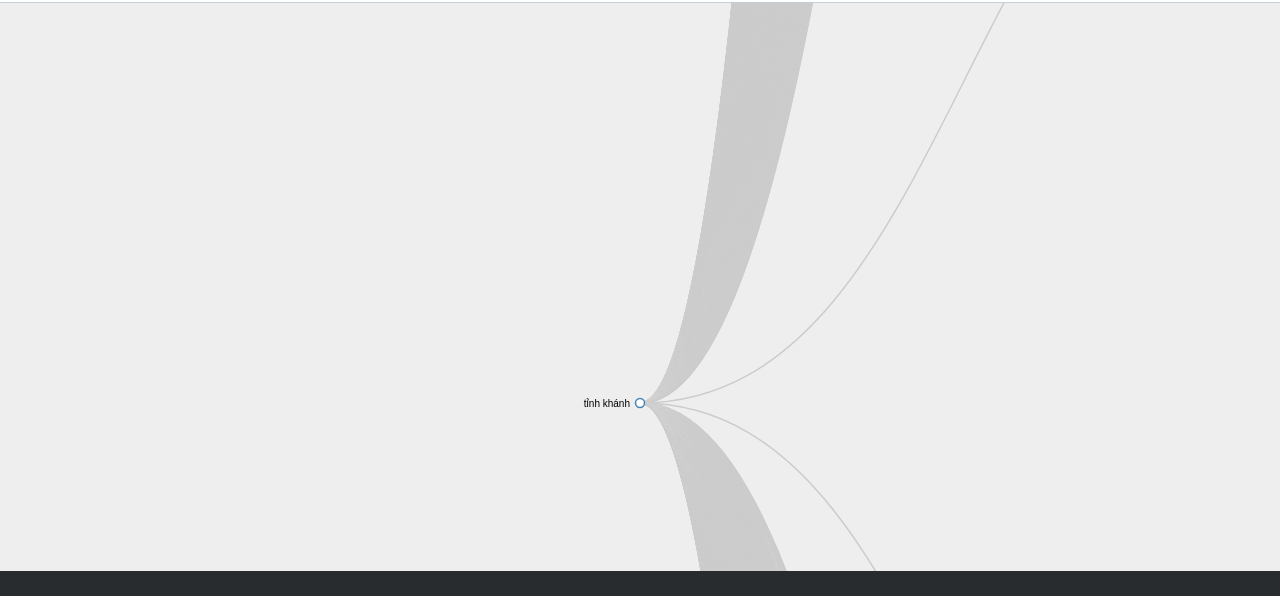
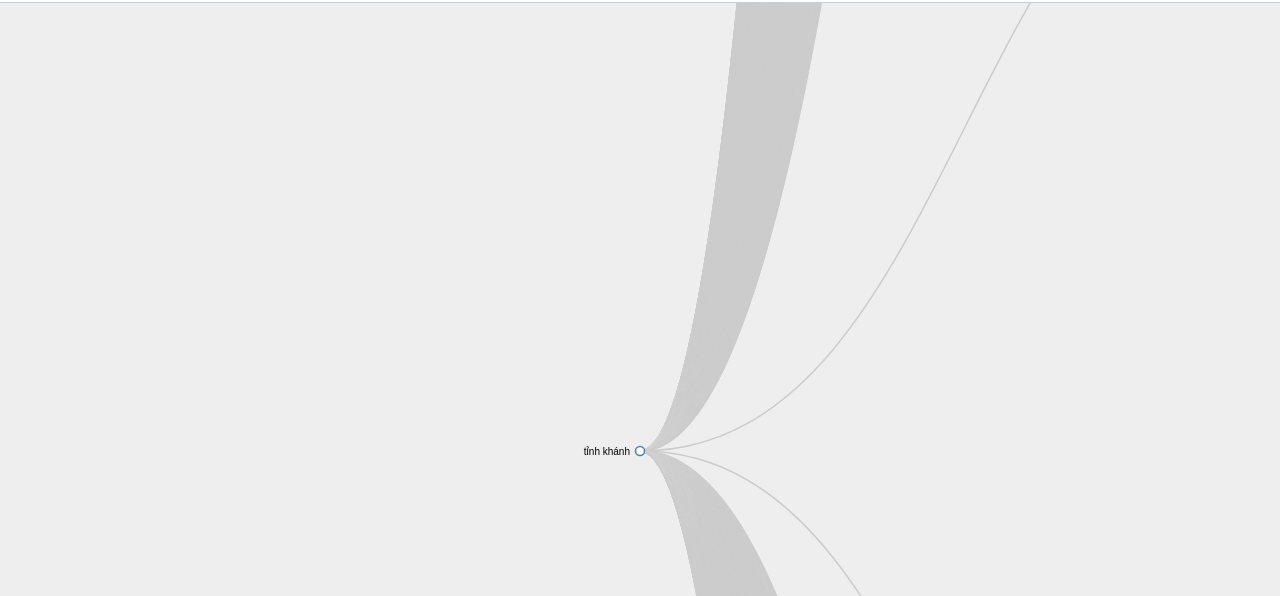
Before and after one commit to vnlaw/vnlaw.github.io, a plain HTML site: page lda/index.html in a window 1280 px wide. Shown: the part 65-661 px from the top of the page. Drawn offline with nearby package versions, Linux system fonts and the light colour scheme; animation ran at ten frames a second.

Commit message:
Change size of svg

```diff
--- a/lda/assets/style/style.css
+++ b/lda/assets/style/style.css
@@ -52,7 +52,7 @@ a.navbar-brand:hover {
 }
 
 #tree-container {
-	height: calc(100vh - 232px);
+	height: calc(100vh - 68px);
 	width: 100%;
 }
 
--- a/lda/index.html
+++ b/lda/index.html
@@ -92,7 +92,7 @@
 
       // size of the diagram
       var viewerWidth = $(document).width();
-      var viewerHeight = $(document).height();
+      var viewerHeight = $(document).height() - 68;
 
       var tree = d3.layout.tree()
           .size([viewerHeight, viewerWidth]);
```
